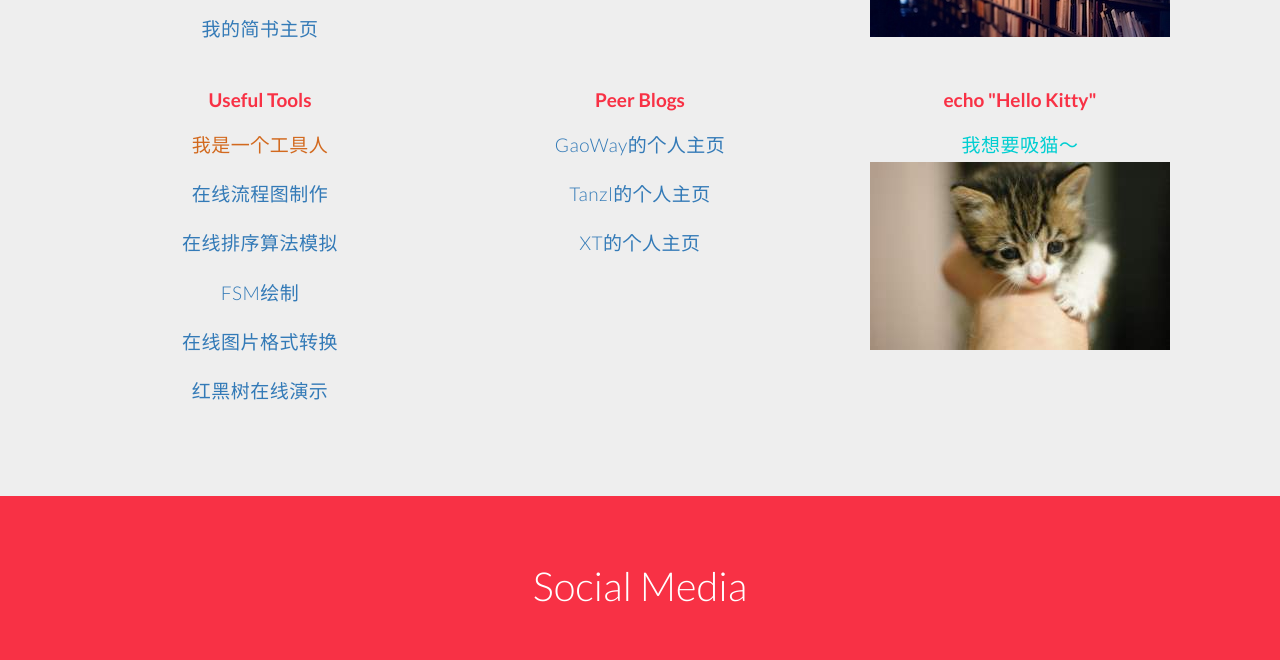
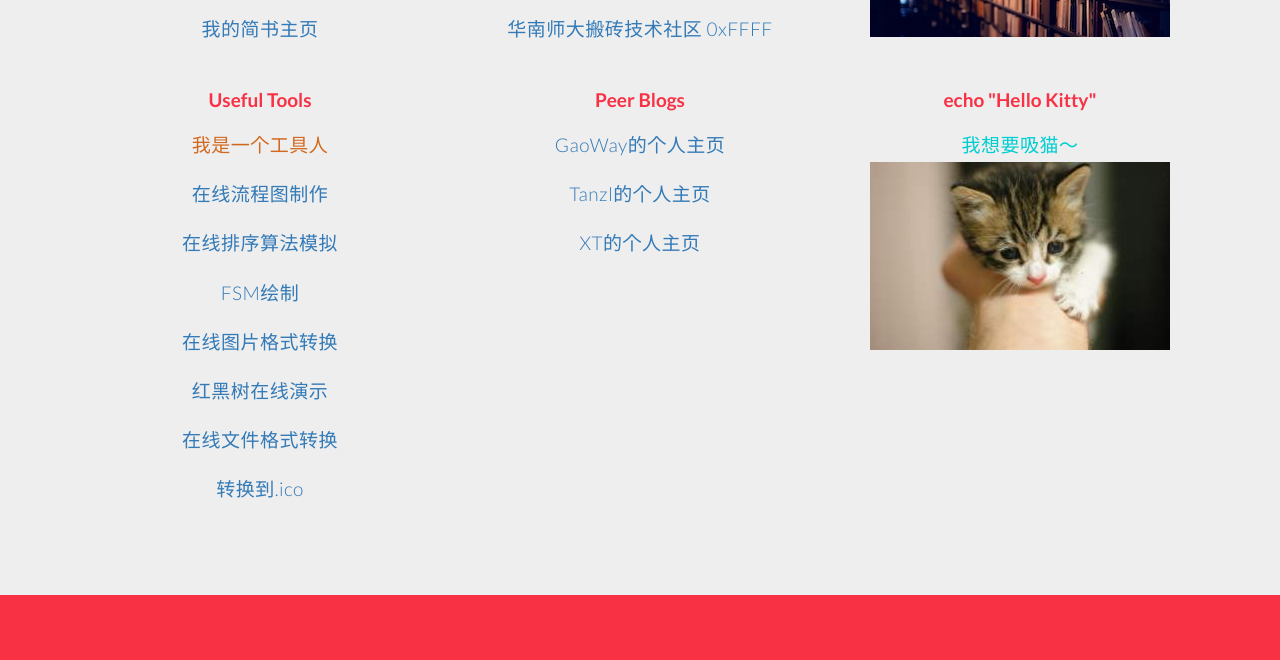
Before and after one commit to OrigamiAyc/HomePageUSTC, a plain HTML site: page index.html in a window 1280 px wide. Shown: the part 1579-2239 px from the top of the page. Drawn offline with Linux system fonts and the light colour scheme.

Commit message:
update index.html

```diff
--- a/index.html
+++ b/index.html
@@ -104,6 +104,7 @@
 							<p><a href="https://stackoverflow.com/">著名的StackOverflow</a></p>
 							<p><a href="https://www.quora.com/">Quora，国际版知乎</a></p>
 							<p><a href="https://developer.apple.com/">Apple developer</a></p>
+							<p><a href="https://0xffff.one/">华南师大搬砖技术社区 0xFFFF</a></p>
 						</div>
 						<div class="col-sm-4 text-center">
 							<i class="fa fa-picture-o fa-4x"></i>
@@ -121,6 +122,8 @@
 							<p><a href="http://madebyevan.com/fsm/">FSM绘制</a></p>
 							<p><a href="https://convertio.co/">在线图片格式转换</a></p>
 							<p><a href="https://rbtree.phpisfuture.com/">红黑树在线演示</a></p>
+							<p><a href="https://convertio.co/">在线文件格式转换</a></p>
+							<p><a href="https://www.convertico.com/">转换到.ico</a></p>
 						</div>
 						<div class="col-sm-4 text-center">
 							<b>Peer Blogs</b>
```
